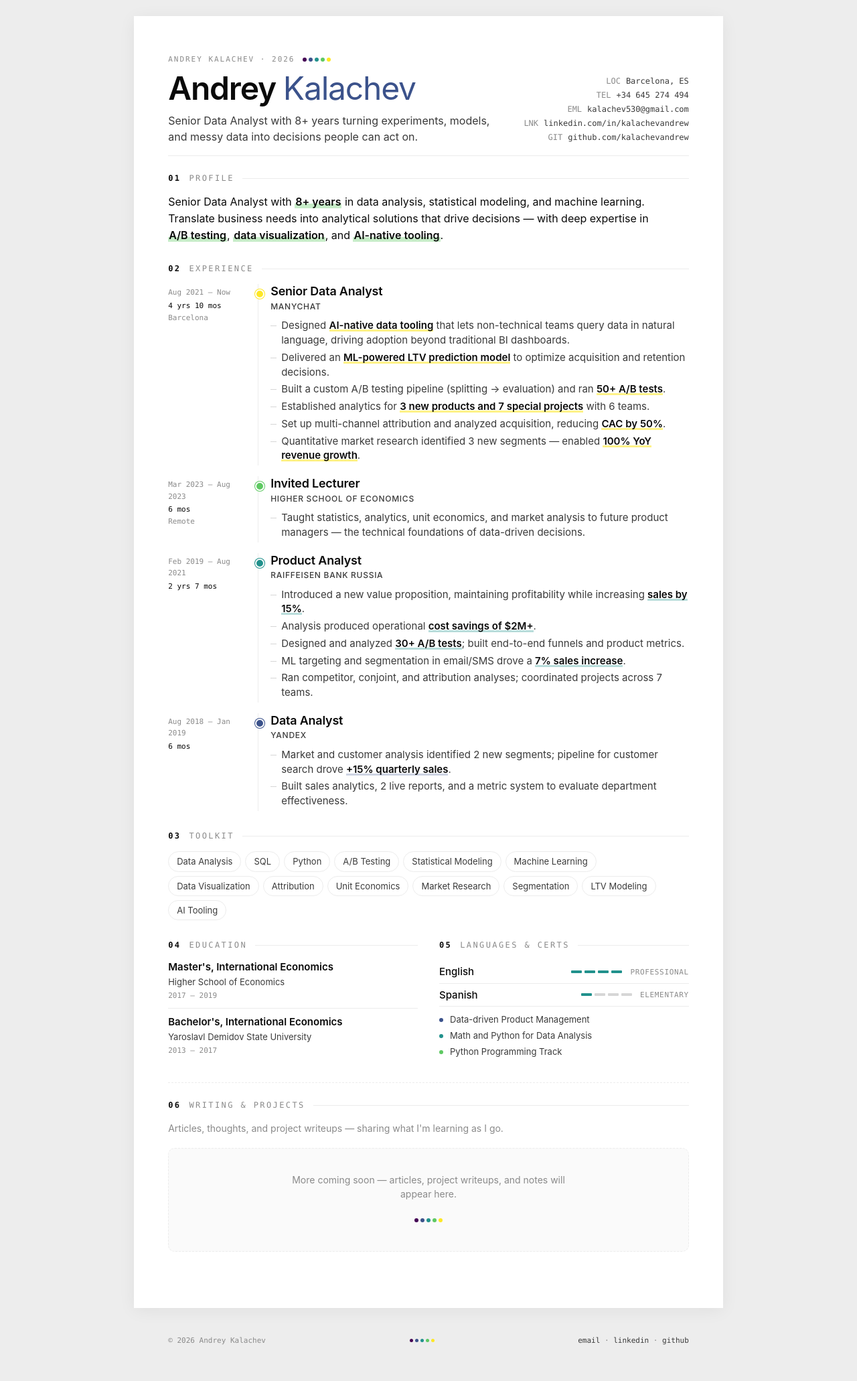
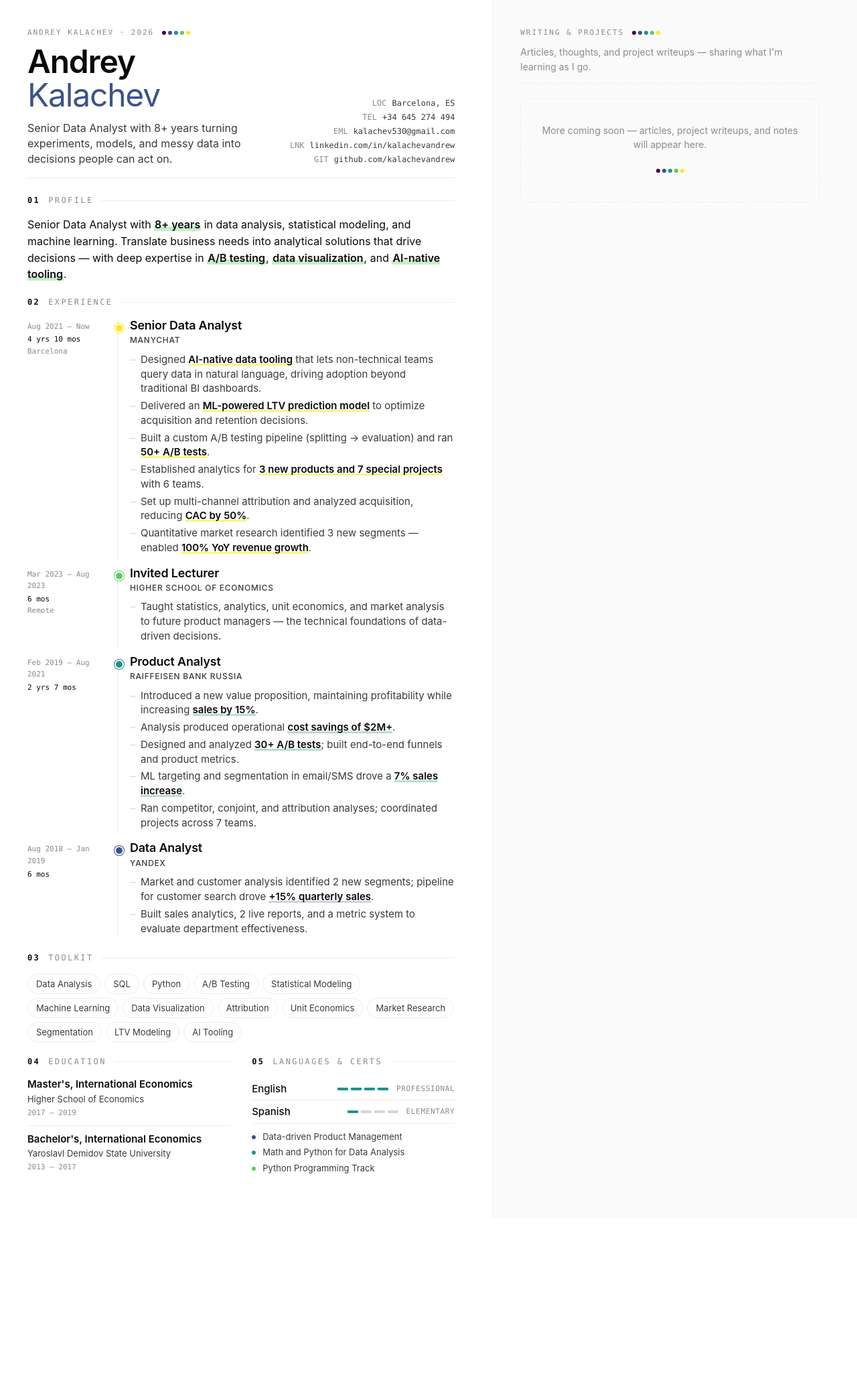
Before and after one commit to kalachevandrew/curriculum_vitae, a Jekyll site: the page built from index.html, in a window 1280 px wide. Shown: the whole page at 67% size. Built offline with Jekyll 4.4.1, drawn with Linux system fonts in a browser that asks for light colours; after the commit the page ends 1819 px from its top, so only the background shows below that.

Commit message:
resizing of the page

```diff
--- /dev/null
+++ b/_includes/writing.html
@@ -0,0 +1,27 @@
+<div class="writing-pane-inner">
+  <header class="writing-pane-header">
+    <div class="eyebrow">
+      Writing &amp; Projects
+      <span class="dot-strip"><span></span><span></span><span></span><span></span><span></span></span>
+    </div>
+    <p class="writing-intro">Articles, thoughts, and project writeups — sharing what I'm learning as I go.</p>
+  </header>
+
+  <div class="writing-grid">
+    {% if site.posts.size == 0 %}
+      <div class="writing-empty">
+        <p>More coming soon — articles, project writeups, and notes will appear here.</p>
+        <span class="dot-strip"><span></span><span></span><span></span><span></span><span></span></span>
+      </div>
+    {% else %}
+      {% for post in site.posts limit: 12 %}
+        <a class="writing-card" href="{{ post.url | relative_url }}">
+          {% if post.type %}<span class="chip chip-{{ post.type }}">{{ post.type }}</span>{% endif %}
+          <h3>{{ post.title }}</h3>
+          <time datetime="{{ post.date | date_to_xmlschema }}">{{ post.date | date: "%b %-d, %Y" }}</time>
+          {% if post.excerpt %}<p>{{ post.excerpt | strip_html | strip_newlines }}</p>{% endif %}
+        </a>
+      {% endfor %}
+    {% endif %}
+  </div>
+</div>
--- a/_layouts/default.html
+++ b/_layouts/default.html
@@ -3,27 +3,24 @@
 <head>
   {% include head.html %}
 </head>
-<body>
+<body class="{% if page.layout == 'default' %}body-split{% else %}body-single{% endif %}">
 
 <a class="skip-link" href="#main">Skip to content</a>
 
-<main class="page" id="main">
+{% if page.layout == 'default' %}
+<div class="layout">
+  <main class="cv-pane" id="main">
+    {{ content }}
+  </main>
+  <aside class="writing-pane" aria-label="Writing and Projects">
+    {% include writing.html %}
+  </aside>
+</div>
+{% else %}
+<main class="single-pane" id="main">
   {{ content }}
 </main>
-
-<footer class="site-footer">
-  <div class="site-footer-inner">
-    <span class="footer-meta">© {{ 'now' | date: '%Y' }} {{ site.author.name }}</span>
-    <span class="footer-dots" aria-hidden="true">
-      <span></span><span></span><span></span><span></span><span></span>
-    </span>
-    <span class="footer-meta">
-      <a href="mailto:{{ site.author.email }}">email</a> ·
-      <a href="https://www.linkedin.com/in/{{ site.author.linkedin }}">linkedin</a> ·
-      <a href="https://github.com/{{ site.author.github }}">github</a>
-    </span>
-  </div>
-</footer>
+{% endif %}
 
 </body>
 </html>
--- a/assets/css/style.css
+++ b/assets/css/style.css
@@ -22,9 +22,8 @@
   --sans: -apple-system, BlinkMacSystemFont, "Segoe UI", Helvetica, Arial, sans-serif;
   --mono: ui-monospace, "SF Mono", Menlo, Consolas, monospace;
 
-  --maxw: 880px;
-  --pad-x: clamp(20px, 4vw, 56px);
-  --pad-y: clamp(28px, 5vw, 56px);
+  --pad-x: clamp(20px, 3.2vw, 48px);
+  --pad-y: clamp(20px, 3.2vw, 40px);
 }
 
 * { box-sizing: border-box; margin: 0; padding: 0; }
@@ -32,7 +31,7 @@
 html { scroll-behavior: smooth; }
 
 body {
-  background: #ededed;
+  background: var(--bg);
   color: var(--ink);
   font-family: var(--sans);
   font-weight: 400;
@@ -73,15 +72,62 @@ a { color: inherit; }
   border-radius: 2px;
 }
 
-/* ---------- page shell ---------- */
-.page {
+/* ---------- FULL-VIEWPORT TWO-PANE LAYOUT ---------- */
+.body-split {
+  height: 100dvh;
+  overflow: hidden;
+}
+
+.body-single {
+  min-height: 100dvh;
+}
+
+.layout {
+  display: grid;
+  grid-template-columns: minmax(0, 1.35fr) minmax(0, 1fr);
+  height: 100dvh;
   width: 100%;
-  max-width: var(--maxw);
-  margin: 24px auto;
+}
+
+.cv-pane {
+  overflow-y: auto;
+  padding: var(--pad-y) var(--pad-x);
   background: var(--bg);
+  scrollbar-gutter: stable;
+}
+
+.cv-pane > * {
+  max-width: 760px;
+}
+
+.writing-pane {
+  overflow-y: auto;
+  background: var(--bg-soft);
+  border-left: 1px solid var(--rule);
+  scrollbar-gutter: stable;
+}
+
+.writing-pane-inner {
   padding: var(--pad-y) var(--pad-x);
-  box-shadow: 0 4px 24px rgba(0,0,0,0.06);
-  position: relative;
+  max-width: 720px;
+}
+
+.writing-pane-header {
+  margin-bottom: 22px;
+  padding-bottom: 14px;
+  border-bottom: 1px dashed var(--rule);
+}
+
+.writing-pane-header .writing-intro {
+  margin: 0;
+}
+
+.single-pane {
+  padding: var(--pad-y) var(--pad-x);
+  max-width: 880px;
+  margin: 0 auto;
+  background: var(--bg);
+  min-height: 100dvh;
 }
 
 /* ---------- HEADER ---------- */
@@ -172,7 +218,7 @@ h1 .accent {
 }
 
 /* ---------- SECTIONS ---------- */
-.section { margin-bottom: 28px; }
+.section { margin-bottom: 20px; }
 
 .section-title {
   font-family: var(--mono);
@@ -220,7 +266,7 @@ h1 .accent {
 .experience {
   display: flex;
   flex-direction: column;
-  gap: 16px;
+  gap: 12px;
 }
 
 .job {
@@ -450,14 +496,8 @@ h1 .accent {
 }
 
 /* ============================================================
-   WRITING & PROJECTS SECTION
+   WRITING & PROJECTS PANE
    ============================================================ */
-.writing-section {
-  margin-top: 32px;
-  padding-top: 24px;
-  border-top: 1px dashed var(--rule);
-}
-
 .writing-intro {
   font-size: 14px;
   color: var(--ink-mute);
@@ -642,50 +682,6 @@ h1 .accent {
 .prose hr { border: none; border-top: 1px dashed var(--rule); margin: 2em 0; }
 
 /* ============================================================
-   SITE FOOTER
-   ============================================================ */
-.site-footer {
-  max-width: var(--maxw);
-  margin: 16px auto 36px;
-  padding: 16px var(--pad-x);
-  font-family: var(--mono);
-  font-size: 11px;
-  color: var(--ink-mute);
-}
-
-.site-footer-inner {
-  display: flex;
-  justify-content: space-between;
-  align-items: center;
-  gap: 16px;
-  flex-wrap: wrap;
-}
-
-.site-footer a {
-  color: var(--ink-soft);
-  text-decoration: none;
-  border-bottom: 1px solid transparent;
-  transition: border-color 120ms ease;
-}
-
-.site-footer a:hover { border-bottom-color: var(--v3); }
-
-.footer-dots {
-  display: inline-flex;
-  gap: 3px;
-}
-.footer-dots span {
-  width: 5px;
-  height: 5px;
-  border-radius: 50%;
-}
-.footer-dots span:nth-child(1) { background: var(--v1); }
-.footer-dots span:nth-child(2) { background: var(--v2); }
-.footer-dots span:nth-child(3) { background: var(--v3); }
-.footer-dots span:nth-child(4) { background: var(--v4); }
-.footer-dots span:nth-child(5) { background: var(--v5); }
-
-/* ============================================================
    404
    ============================================================ */
 .not-found {
@@ -708,9 +704,30 @@ h1 .accent {
 /* ============================================================
    RESPONSIVE
    ============================================================ */
+@media (max-width: 960px) {
+  .body-split {
+    height: auto;
+    overflow: visible;
+  }
+  .layout {
+    grid-template-columns: 1fr;
+    height: auto;
+  }
+  .cv-pane,
+  .writing-pane {
+    overflow: visible;
+    height: auto;
+  }
+  .writing-pane {
+    border-left: none;
+    border-top: 1px solid var(--rule);
+  }
+  .cv-pane > * {
+    max-width: none;
+  }
+}
+
 @media (max-width: 720px) {
-  .page { margin: 12px auto; border-radius: 0; }
-
   .header {
     grid-template-columns: 1fr;
     align-items: start;
@@ -738,67 +755,3 @@ h1 .accent {
   body { font-size: 15px; }
   .skill-tag { font-size: 12px; }
 }
-
-/* ============================================================
-   PRINT — preserve the original A4 CV exactly
-   ============================================================ */
-@page {
-  size: A4;
-  margin: 0;
-}
-
-@media print {
-  body {
-    background: white;
-    padding: 0;
-    font-size: 9pt;
-    line-height: 1.4;
-  }
-
-  .page {
-    width: 210mm;
-    height: 297mm;
-    max-width: none;
-    margin: 0;
-    padding: 14mm 16mm;
-    box-shadow: none;
-    overflow: hidden;
-    border-radius: 0;
-  }
-
-  /* hide web-only chrome when printing */
-  .skip-link,
-  .site-footer,
-  .writing-section,
-  .post-back { display: none !important; }
-
-  /* restore original print typography */
-  h1 { font-size: 26pt; line-height: 1.05; }
-  .tagline { font-size: 10pt; margin-top: 8px; }
-  .eyebrow { font-size: 7pt; }
-  .header-meta { font-size: 7.5pt; line-height: 1.6; text-align: right; }
-  .section-title { font-size: 7.5pt; }
-  .summary { font-size: 10pt; line-height: 1.45; }
-  .job-meta { font-size: 7pt; line-height: 1.55; }
-  .job-role { font-size: 11pt; }
-  .job-company { font-size: 8pt; }
-  .job-list li { font-size: 8.75pt; line-height: 1.4; }
-  .skill-tag { font-size: 8.5pt; padding: 2px 9px; }
-  .edu-degree { font-size: 9.5pt; }
-  .edu-school { font-size: 8.5pt; }
-  .edu-date { font-size: 7pt; }
-  .cert-list li { font-size: 8.5pt; }
-  .lang-name { font-size: 9.5pt; }
-  .lang-meter .label { font-size: 7pt; }
-
-  /* restore desktop two-column layouts in print regardless of screen breakpoint */
-  .header { grid-template-columns: 1fr auto; align-items: end; }
-  .header-meta { text-align: right; }
-  .job { grid-template-columns: 92px 1fr; gap: 18px; }
-  .job-meta { padding-top: 3px; }
-  .job-body { border-left: 1px solid var(--rule); padding-left: 14px; }
-  .two-col { grid-template-columns: 1fr 1fr; gap: 24px; }
-
-  a { color: inherit; }
-  * { -webkit-print-color-adjust: exact; print-color-adjust: exact; }
-}
--- a/index.html
+++ b/index.html
@@ -168,26 +168,3 @@ title: "Andrey Kalachev — Senior Data Analyst"
     </div>
   </div>
 </section>
-
-<section class="section writing-section" id="writing">
-  <h2 class="section-title">Writing &amp; Projects</h2>
-  <p class="writing-intro">Articles, thoughts, and project writeups — sharing what I'm learning as I go.</p>
-
-  <div class="writing-grid">
-    {% if site.posts.size == 0 %}
-      <div class="writing-empty">
-        <p>More coming soon — articles, project writeups, and notes will appear here.</p>
-        <span class="dot-strip"><span></span><span></span><span></span><span></span><span></span></span>
-      </div>
-    {% else %}
-      {% for post in site.posts limit: 6 %}
-        <a class="writing-card" href="{{ post.url | relative_url }}">
-          {% if post.type %}<span class="chip chip-{{ post.type }}">{{ post.type }}</span>{% endif %}
-          <h3>{{ post.title }}</h3>
-          <time datetime="{{ post.date | date_to_xmlschema }}">{{ post.date | date: "%b %-d, %Y" }}</time>
-          {% if post.excerpt %}<p>{{ post.excerpt | strip_html | strip_newlines }}</p>{% endif %}
-        </a>
-      {% endfor %}
-    {% endif %}
-  </div>
-</section>
```
